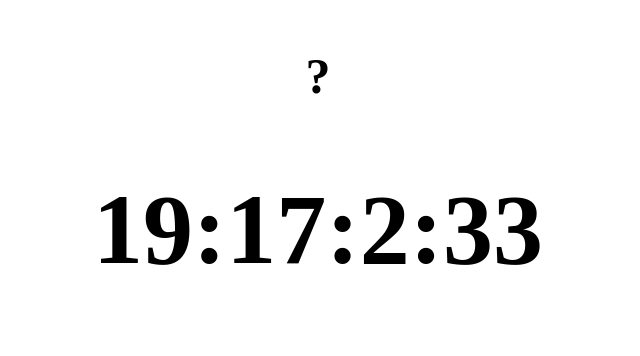
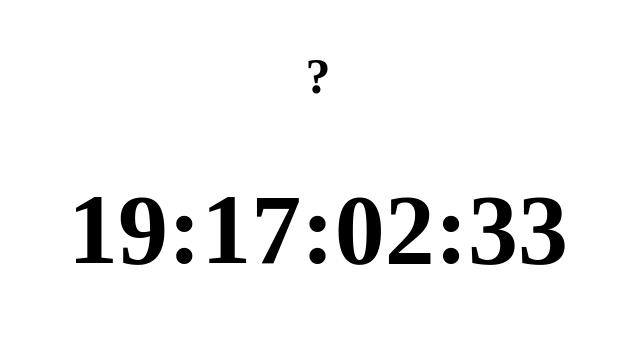
Before and after one commit to mikimasn/znak_zapytania, a plain HTML site: page index.html in a window 1280 px wide. Shown: the part 217-573 px from the top of the page, without its empty margins (322-962 px from the left). Drawn offline with Linux system fonts and the light colour scheme.

Commit message:
add zero

```diff
--- a/index.html
+++ b/index.html
@@ -5,16 +5,22 @@
     <meta charset="utf-8">
     <meta name="why" content="G"/>
     <script>
+        function addzero(number){
+            if(number<10)
+                return "0"+number.toString();
+            else
+                return number.toString();
+        }
         function calculate(){
     var sec = Math.floor((new Date("2022-06-24 12:00")- new Date())/(1000))
     var real = sec
-    var days = Math.floor(sec/(3600*24))
+    var days = addzero(Math.floor(sec/(3600*24)))
     real-=days*(3600*24)
-    var hours = Math.floor(real/(3600));
+    var hours = addzero(Math.floor(real/(3600)));
     real -= hours*3600;
-    var min = Math.floor(real/60)
+    var min = addzero(Math.floor(real/60))
     real-=min*60
-    var timesting = `${days}:${hours}:${min}:${real}`
+    var timesting = `${days}:${hours}:${min}:${addzero(real)}`
     document.getElementById("time").innerHTML = timesting;
         }
         var interval = setInterval(calculate,1000)
```
